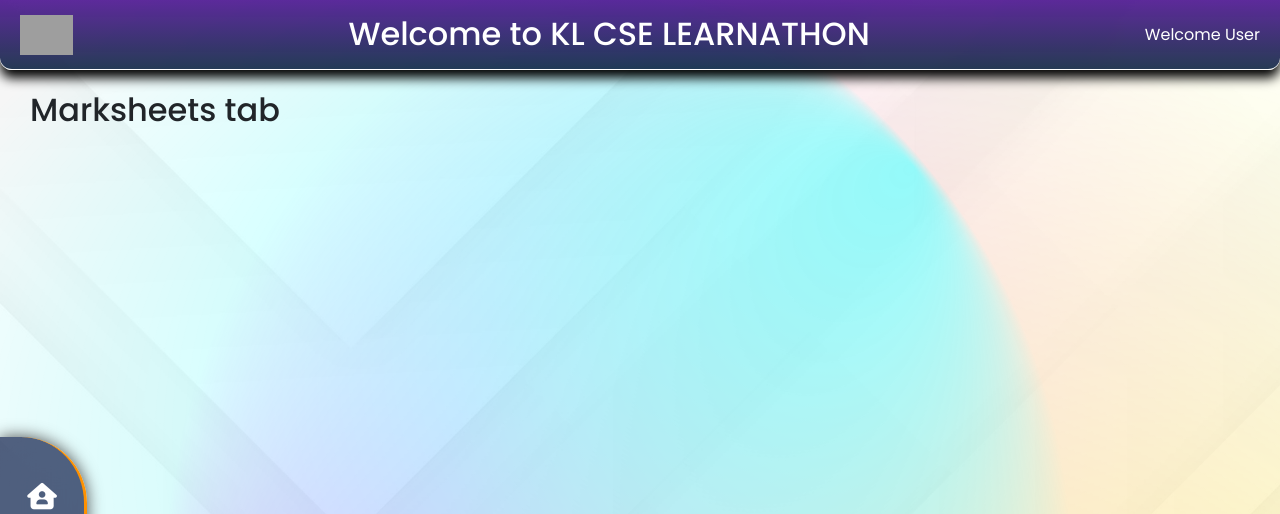
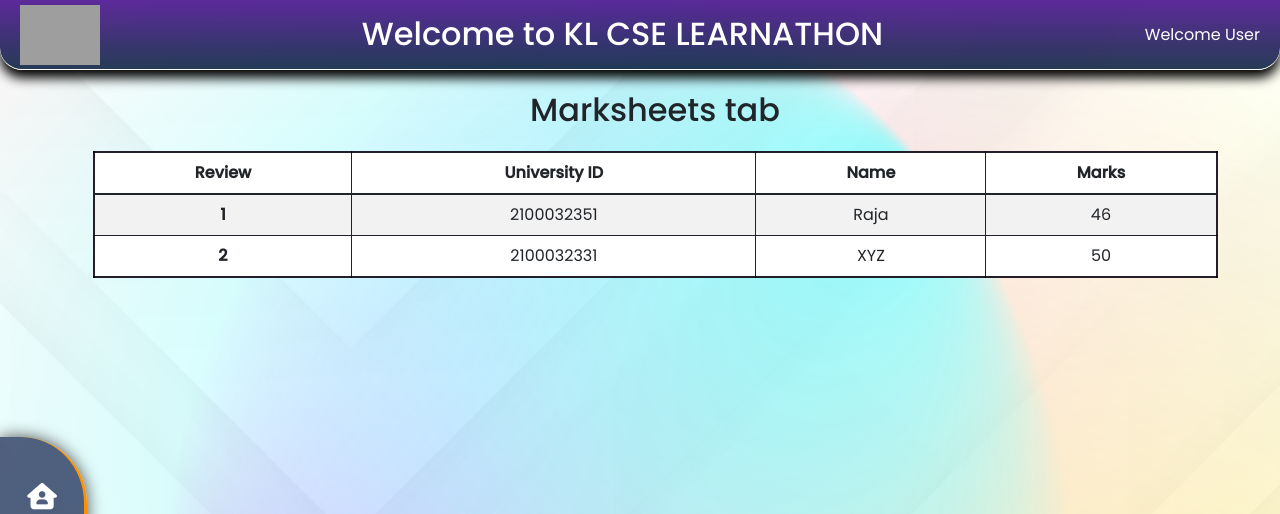
Before and after one commit to rajgopalhota/Learnathon, a Django app: page /marksheets in a window 1280 px wide. Shown: the top 514 px of the page. Run offline with Django 4.2, Linux system fonts and the light colour scheme; some libraries are stand-ins or nearby versions; grey boxes are pictures that could not be loaded.

Commit message:
tabs updated

```diff
--- a/Website/static/stylesheets/announcement.css
+++ b/Website/static/stylesheets/announcement.css
@@ -9,6 +9,11 @@
     border: 2px solid rgb(60, 60, 60);
     box-shadow: 0 0 16px black;
 }
+.card:hover{
+    cursor: pointer;
+    transition: all ease-in 0.1s;
+    transform: scale(1.025);
+}
 .card-text{
     text-align: justify;
 }
--- a/Website/static/stylesheets/base.css
+++ b/Website/static/stylesheets/base.css
@@ -36,7 +36,7 @@ header {
   background-image: linear-gradient(to top, #09203fe0 0%, #480f8ee2 100%);
   color: #fff;
   height: 70px;
-  border-radius: 0 0 12px 12px;
+  border-radius: 0 0 22px 22px;
   border-bottom: 1px solid white;
   padding: 0 20px;
   backdrop-filter: blur(12px);
@@ -44,7 +44,7 @@ header {
   z-index: 999;
 }
 header img {
-  height: 40px;
+  height: 60px;
   margin-right: auto;
 }
 header h1 {
--- a/Website/static/stylesheets/home.css
+++ b/Website/static/stylesheets/home.css
@@ -5,8 +5,8 @@
 }
 .home-klu-card {
   user-select: none;
-  max-width: 500px;
-  margin: 5rem auto;
+  max-width: 700px;
+  margin: 1.7rem auto;
   border: 1px solid #ffffff22;
   background-color: #282c3443;
   background: linear-gradient(0deg, #282c34b1 0%, rgba(17, 0, 32, 0.5) 100%);
@@ -19,7 +19,7 @@
 }
 
 .home-klu-card h2 {
-  color: #b0c7f7;
+  color: #7bff7d;
 }
 .home-klu-card ins {
   text-decoration: none;
@@ -48,7 +48,7 @@
 .home-klu-card .home-klu-card-main .home-klu-card-extras .home-klu-card-price {
   display: flex;
   align-items: center;
-  color: #ee83e5;
+  color: #ff64f2;
   font-weight: 700;
 }
 .home-klu-card
--- /dev/null
+++ b/Website/static/stylesheets/marksheets.css
@@ -0,0 +1,12 @@
+.marksheets{
+    text-align: center;
+    justify-content: center;
+    max-width: 90%;
+    margin-left: 5%;
+}
+.marksheets table{
+    border: 2px solid rgba(7, 0, 14, 0.88);
+}
+.marksheets thead{
+    background: bisque;
+}
--- a/Website/templates/base.html
+++ b/Website/templates/base.html
@@ -16,6 +16,7 @@
     <link rel="stylesheet" href="./static/stylesheets/home.css" />
     <link rel="stylesheet" href="./static/stylesheets/announcement.css" />
     <link rel="stylesheet" href="./static/stylesheets/review.css" />
+    <link rel="stylesheet" href="./static/stylesheets/marksheets.css" />
     <script
       src="https://kit.fontawesome.com/1deaab12ff.js"
       crossorigin="anonymous"
--- a/Website/templates/components/home.html
+++ b/Website/templates/components/home.html
@@ -5,7 +5,7 @@
   <div class="home-klu-card-main">
     <img
       class="home-klu-card-tokenImage"
-      src="/static/images/bg.jpg"
+      src="/static/images/klu.jpg"
       alt="home-klu-card"
     />
     <h2>Welcome to KL University Learnathon</h2>
--- a/Website/templates/components/marksheets.html
+++ b/Website/templates/components/marksheets.html
@@ -1,6 +1,32 @@
 {% extends 'base.html' %} {% block title %} Home {% endblock title %}
 {% block body %}
-
-<h1>Marksheets tab</h1>
-
+<div class="marksheets">
+  <h1>Marksheets tab</h1>
+  <div class="table-responsive">
+    <table class="table table-striped table-bordered">
+      <thead>
+        <tr>
+          <th scope="col">Review</th>
+          <th scope="col">University ID</th>
+          <th scope="col">Name</th>
+          <th scope="col">Marks</th>
+        </tr>
+      </thead>
+      <tbody class="table-group-divider">
+        <tr>
+          <th scope="row">1</th>
+          <td>2100032351</td>
+          <td>Raja</td>
+          <td>46</td>
+        </tr>
+        <tr>
+          <th scope="row">2</th>
+          <td>2100032331</td>
+          <td>XYZ</td>
+          <td>50</td>
+        </tr>
+      </tbody>
+    </table>
+  </div>
+</div>
 {% endblock body %}
```
